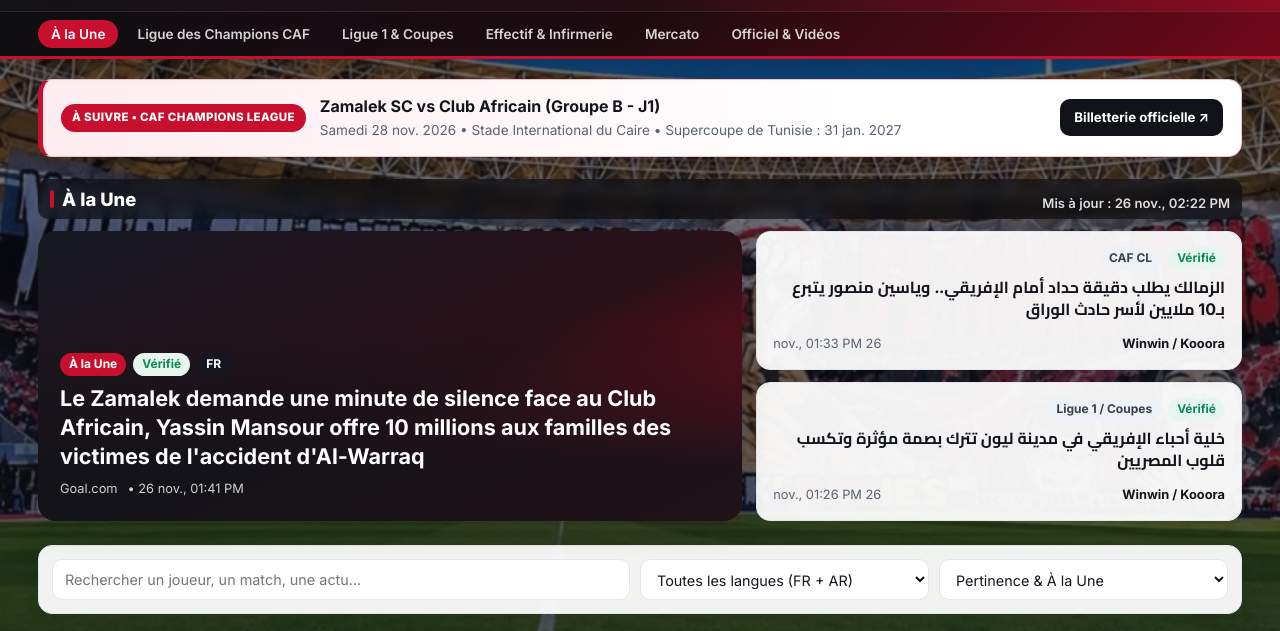
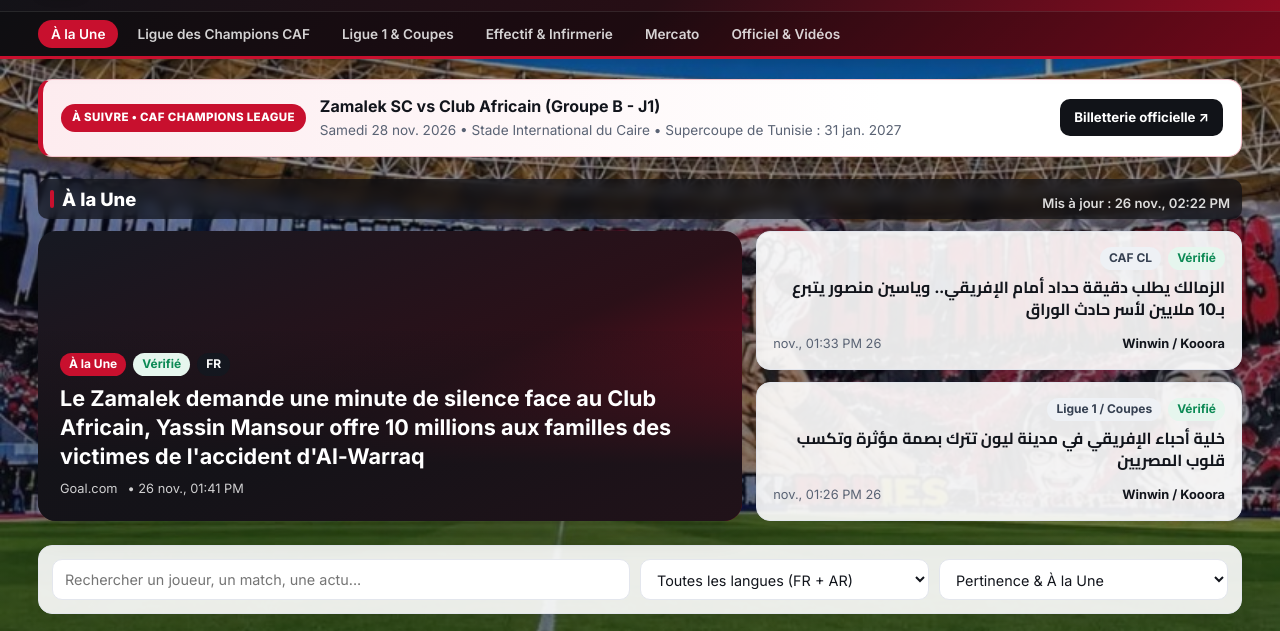
Before and after one commit to wejdenebel1920/club-africain-news, a plain HTML site: page public/index.html in a window 1280 px wide. Shown: the part 111-742 px from the top of the page. Drawn offline with Linux system fonts and the light colour scheme; no server answers.

Commit message:
fix: background image z-index and CSS cache bust

```diff
--- a/public/index.html
+++ b/public/index.html
@@ -13,7 +13,7 @@
   <link rel="preconnect" href="https://fonts.googleapis.com" />
   <link rel="preconnect" href="https://fonts.gstatic.com" crossorigin />
   <link href="https://fonts.googleapis.com/css2?family=Cairo:wght@400;600;700;800&family=Inter:wght@400;500;600;700;800&display=swap" rel="stylesheet" />
-  <link rel="stylesheet" href="styles.css" />
+  <link rel="stylesheet" href="styles.css?v=2" />
 </head>
 <body>
   <!-- Breaking / Flash Info Ticker -->
--- a/public/styles.css
+++ b/public/styles.css
@@ -3,7 +3,7 @@
   --ca-red-dark: #960b22;
   --ca-red-soft: #fdecef;
   --bg: #12151c;
-  --surface: rgba(255, 255, 255, 0.94);
+  --surface: rgba(255, 255, 255, 0.90);
   --ink: #12151c;
   --muted: #5a6374;
   --border: #e3e6ed;
@@ -19,10 +19,14 @@
 
 * { box-sizing: border-box; }
 
+html {
+  background-color: var(--bg);
+}
+
 body {
   margin: 0;
   font-family: "Inter", "Cairo", system-ui, -apple-system, sans-serif;
-  background-color: var(--bg);
+  background: transparent;
   color: var(--ink);
   line-height: 1.55;
   position: relative;
@@ -33,14 +37,21 @@ body::before {
   content: "";
   position: fixed;
   inset: 0;
-  z-index: -1;
+  z-index: 0;
   background-image:
-    linear-gradient(180deg, rgba(12, 14, 20, 0.50) 0%, rgba(12, 14, 20, 0.68) 100%),
+    linear-gradient(180deg, rgba(12, 14, 20, 0.32) 0%, rgba(12, 14, 20, 0.52) 100%),
     url("assets/bg-tifo.jpg");
   background-size: cover;
   background-position: center top;
   background-repeat: no-repeat;
   pointer-events: none;
+}
+
+.breaking-bar,
+.main-content,
+.footer {
+  position: relative;
+  z-index: 1;
 }
 
 html[dir="rtl"] body {
```
